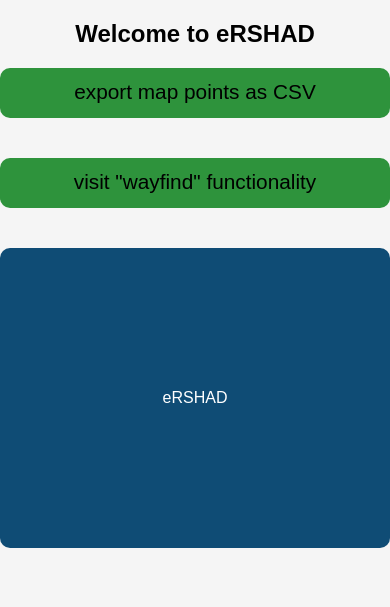
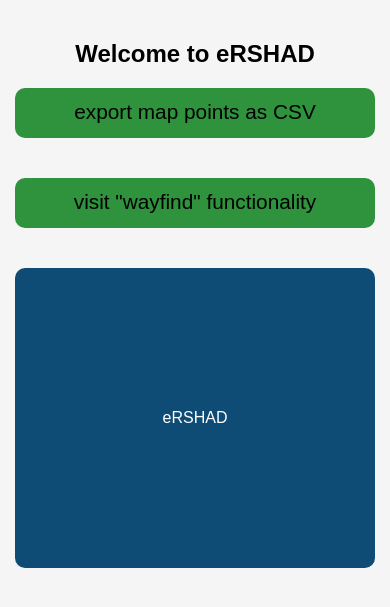
Before and after one commit to May-Zi/ershad_gt, a Flask app: page / in a window 390 px wide. Shown: the part 55-662 px from the top of the page. Run offline with Flask 3, Linux system fonts and the light colour scheme.

Commit message:
update: change in home css

```diff
--- a/app/main/templates/home/index.html
+++ b/app/main/templates/home/index.html
@@ -7,14 +7,15 @@
 {% endblock %}
 
 {% block content %}
-<h1 class="h1-map">Welcome to eRSHAD</h1>
-<a href="{{ url_for('main.mapView') }}"><button class="button-csv">export map points as CSV</button></a>
-<br>
-<a href="{{ url_for('main.wayfind') }}"><button class="button-csv">visit "wayfind" functionality</button></a>
-<br>
-<div class="container-box">
-    <p>eRSHAD</p>
+<div class="container-home">
+    <h1 class="h1-map">Welcome to eRSHAD</h1>
+    <a href="{{ url_for('main.mapView') }}"><button class="button-csv">export map points as CSV</button></a><br>
+    <a href="{{ url_for('main.wayfind') }}"><button class="button-csv">visit "wayfind" functionality</button></a><br>
+    <div class="container-box">
+        <p>eRSHAD</p>
+    </div>
 </div>
+
 {% endblock %}
 
 {% block javascript %}
--- a/app/static/css/base.css
+++ b/app/static/css/base.css
@@ -91,4 +91,8 @@ a {
     width: 100%;
 }
 
+.container-home {
+  padding: 20px 15px 0px 15px;
 }
+
+}
```
